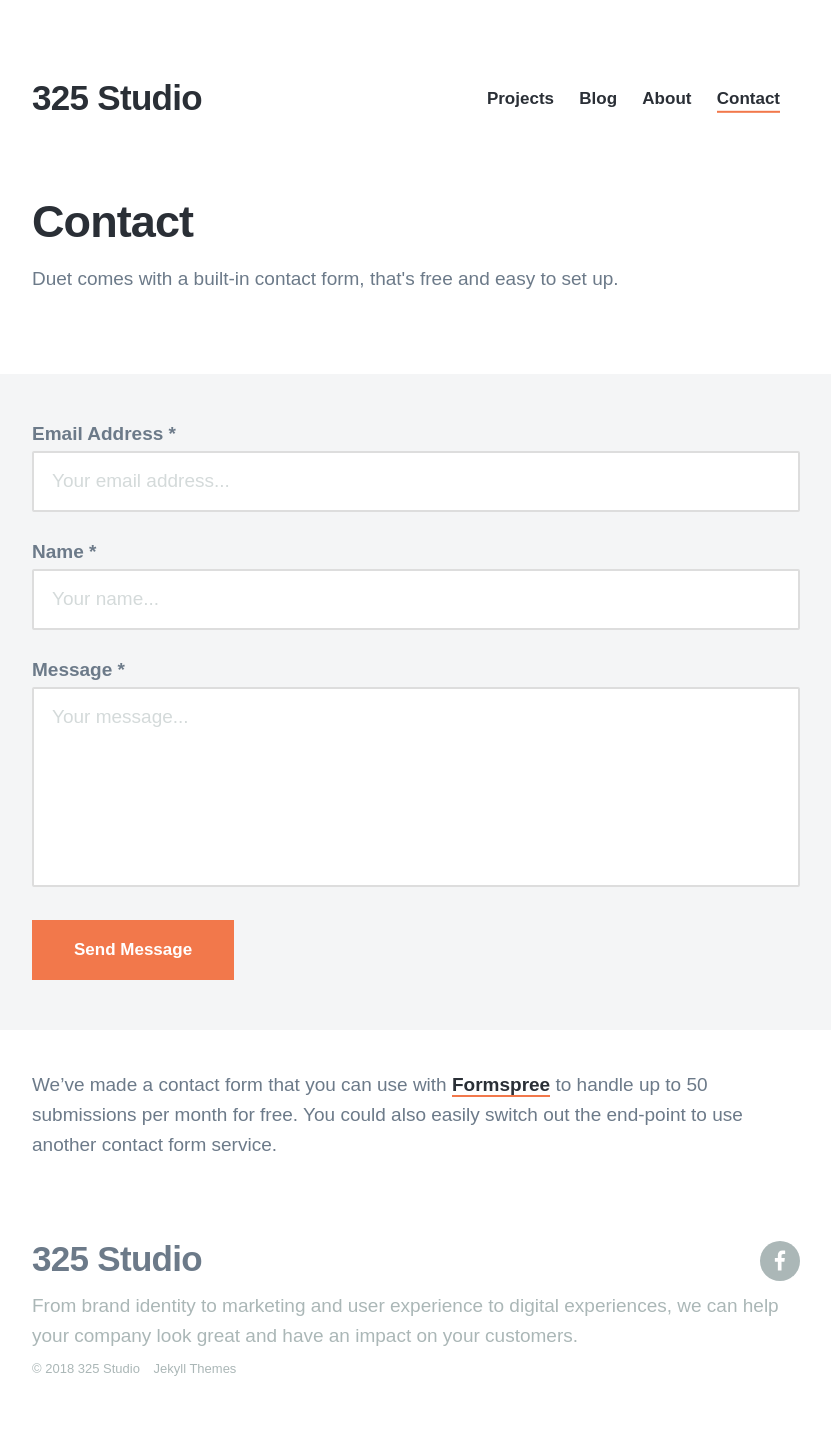
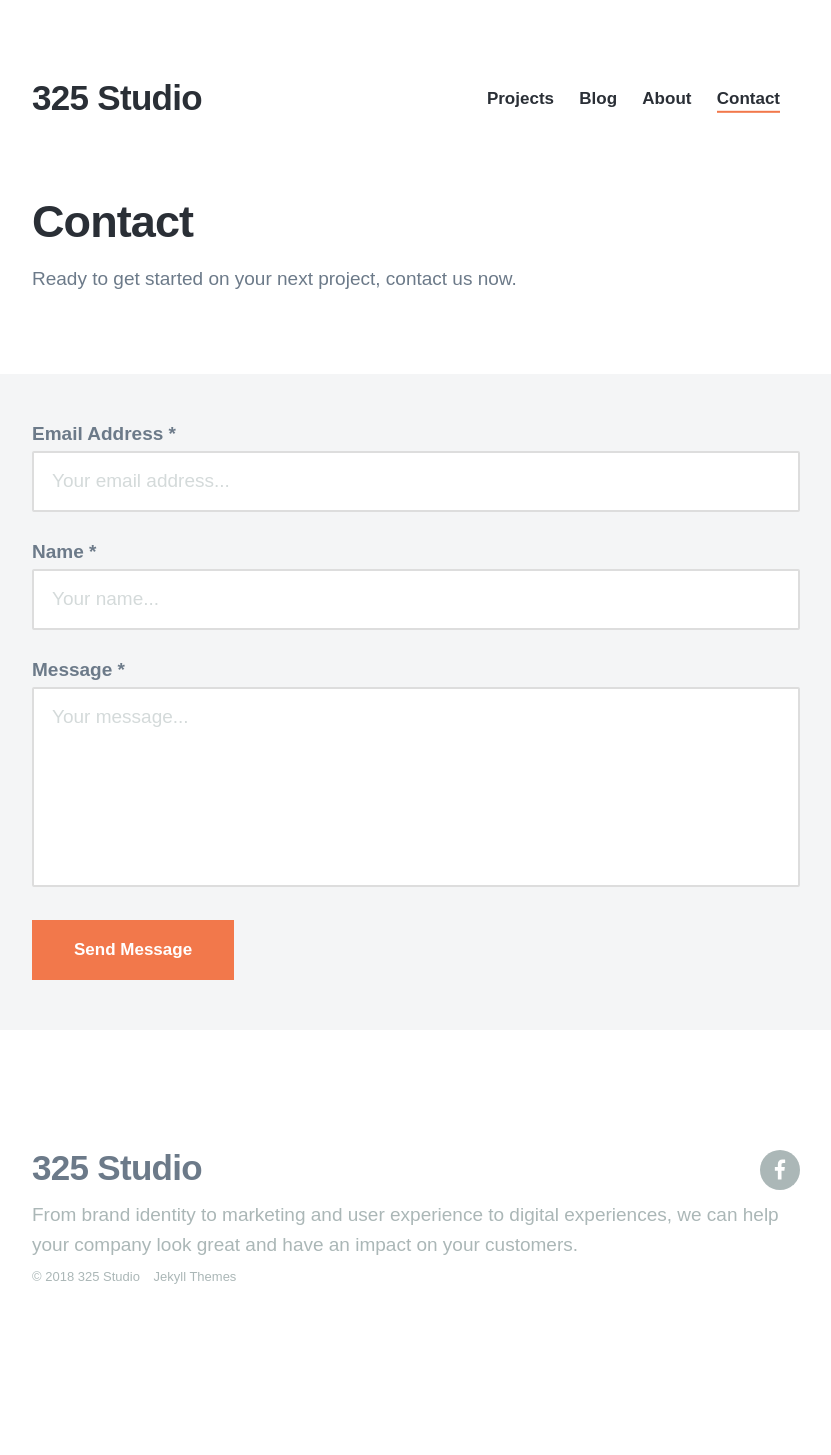
Before and after one commit to naccrat/325studio-old, a Jekyll site: the page built from _pages/contact.md, in a window 1280 px wide. Shown: the whole page, without its empty margins (224-1055 px from the left). Built offline with Jekyll 4.4.1, drawn with Linux system fonts in a browser that asks for light colours; nearby versions of some CDN libraries; some web fonts are replaced; after the commit the page ends 1363 px from its top, so only the background shows below that.

Commit message:
page changes

```diff
--- a/_pages/contact.md
+++ b/_pages/contact.md
@@ -1,10 +1,8 @@
 ---
 title: Contact
-subtitle: Duet comes with a built-in contact form, that's free and easy to set up.
-description: Duet is a beautiful Jekyll portfolio theme.
-featured_image: /images/demo/demo-landscape.jpg
+subtitle: Ready to get started on your next project, contact us now.
+description:
+featured_image:
 ---
 
 {% include contact-form.html %}
-
-We've made a contact form that you can use with [Formspree](https://formspree.io/) to handle up to 50 submissions per month for free. You could also easily switch out the end-point to use another contact form service.
--- a/index.html
+++ b/index.html
@@ -11,6 +11,12 @@ featured_image: /images/social.jpg
 
 		<h1>A Full Service Creative Design Agency</h1>
 		<p>We love helping businesses look great.</p>
+
+	</div>
+
+	<div class="wrap">
+
+		<h3>From brand identity to marketing and user experience to digital experiences, we can help your company look great and have an impact on your customers.</h3>
 
 	</div>
 
```
Also changed, not shown: _pages/about.md (+1 -3 lines).
